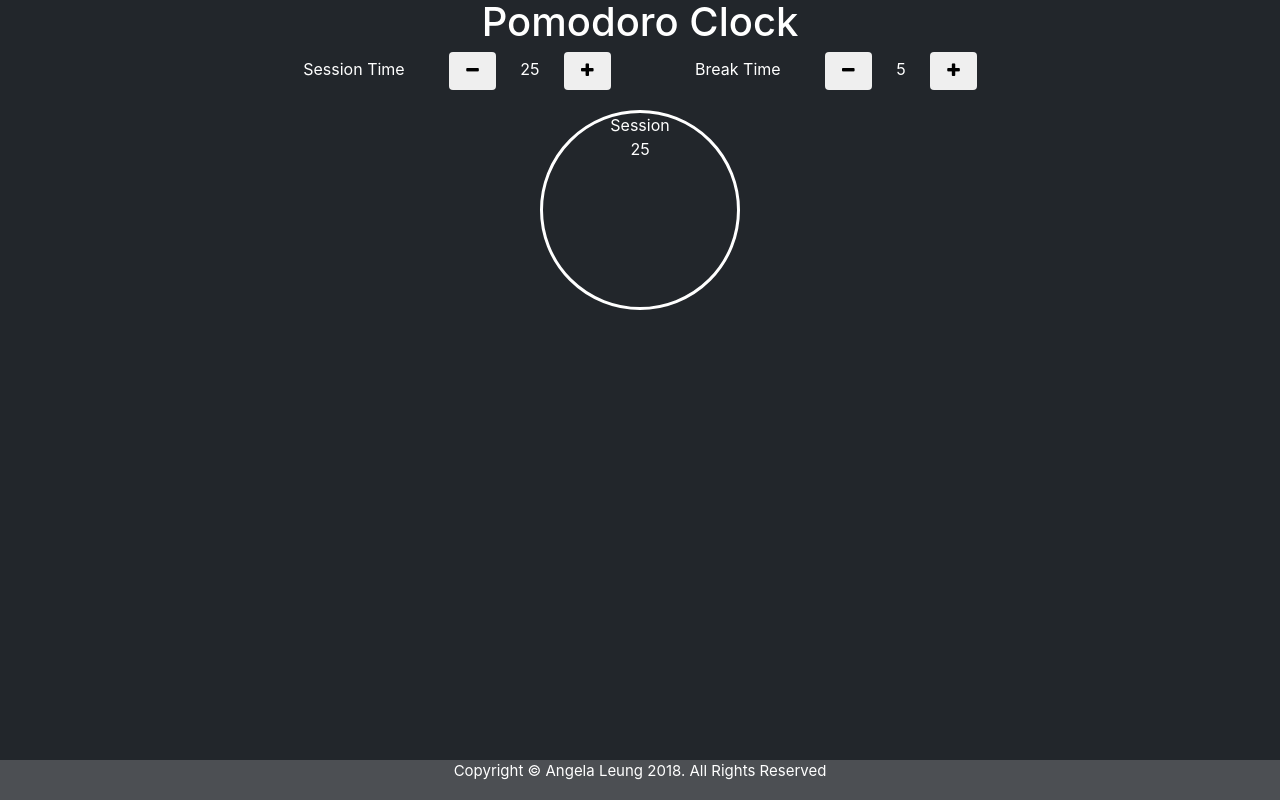
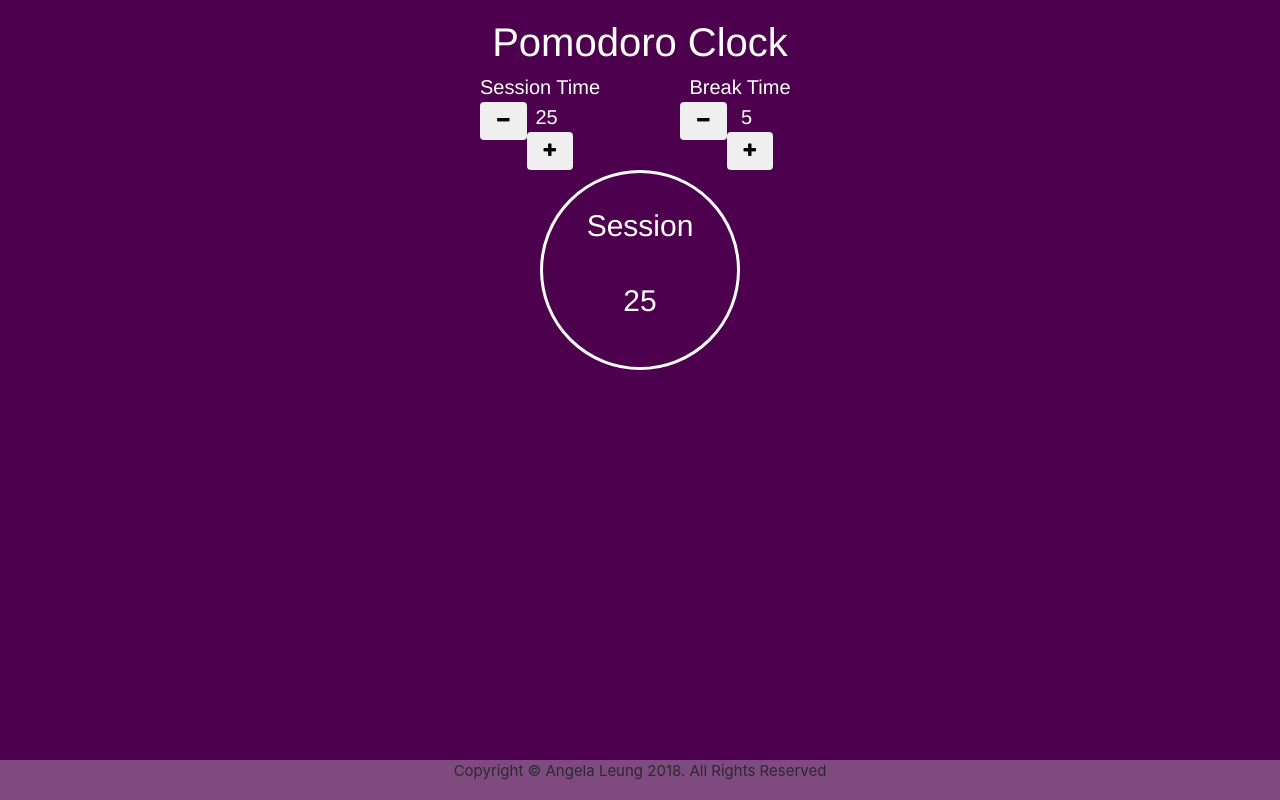
Before and after one commit to aleung123/Pomodoro-Clock, a plain HTML site: page index.html in a window 1280 px wide. Drawn offline with nearby package versions, Linux system fonts and the light colour scheme.

Commit message:
added more styling to classes

```diff
--- a/style.css
+++ b/style.css
@@ -1,9 +1,42 @@
 body {
+	margin-bottom: 40px;
+	background-color: #4D004D;
+}
+
+.container {
 	text-align: center;
+	padding-top: 20px;
+	color: white;
+	font-family: Franklin Gothic Medium, Arial, sans-serif;
+}
+
+.timers {
+	width: 400px;
 	margin: 0 auto;
-	margin-bottom: 40px;
-	background-color: #22262B;
-	color: white;
+}
+
+.options {
+	float: left;
+	width: 200px;
+}
+
+.options .btn {
+	float: left;
+}
+
+.timeText {
+	font-size: 20px;
+}
+
+.buttons {
+	width: 120px;
+	margin: 0 auto;
+}
+
+.duration {
+	float: left;
+	width: 40px;
+	font-size: 20px;
 }
 
 .clock {
@@ -11,26 +44,14 @@ body {
 	width: 200px;
 	border: 3px solid white;
 	border-radius: 100%;
-	margin: 20px auto;
+	margin: 0 auto;
 	cursor: pointer;
+	clear: both;
 }
 
-.timers div {
-	display: inline-block;
-	margin: 0px 20px;
-}
-
-.inline {
-	display: inline-block;
-	margin: 2px;
-}
-
-/*h2 {
-	display: inline;
-}*/
-
-#start {
-	margin: 10px;
+.clockTitle, .clockTimer {
+	font-size: 30px;
+	margin-top: 30px
 }
 
 .footer {
@@ -40,5 +61,5 @@ body {
   height: 40px;
   text-align: center;
   font-size: 15px;
-  background-color: rgba(245, 245, 245, 0.2);
+  background-color: rgba(245, 245, 245, 0.3);
 }
```
